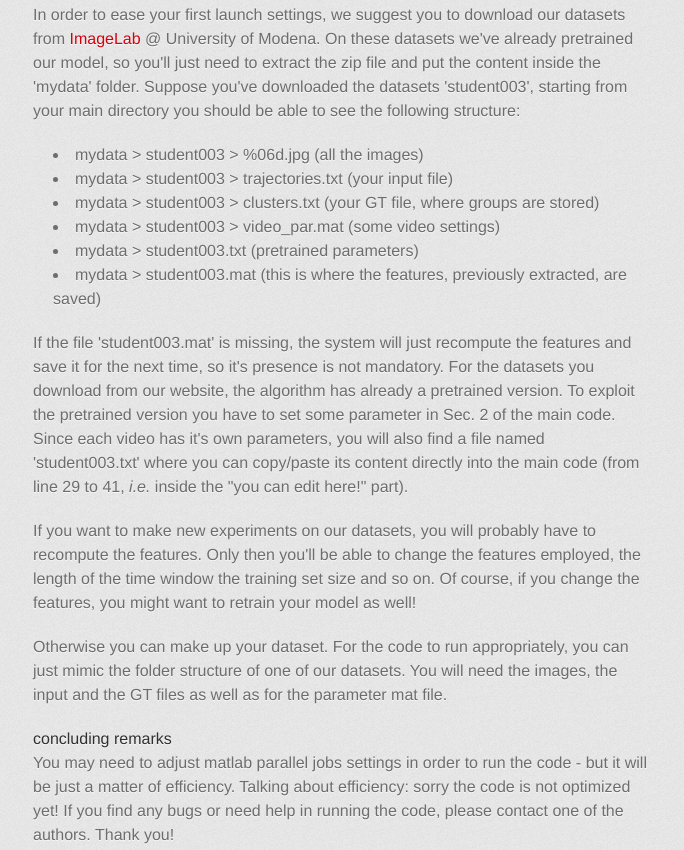
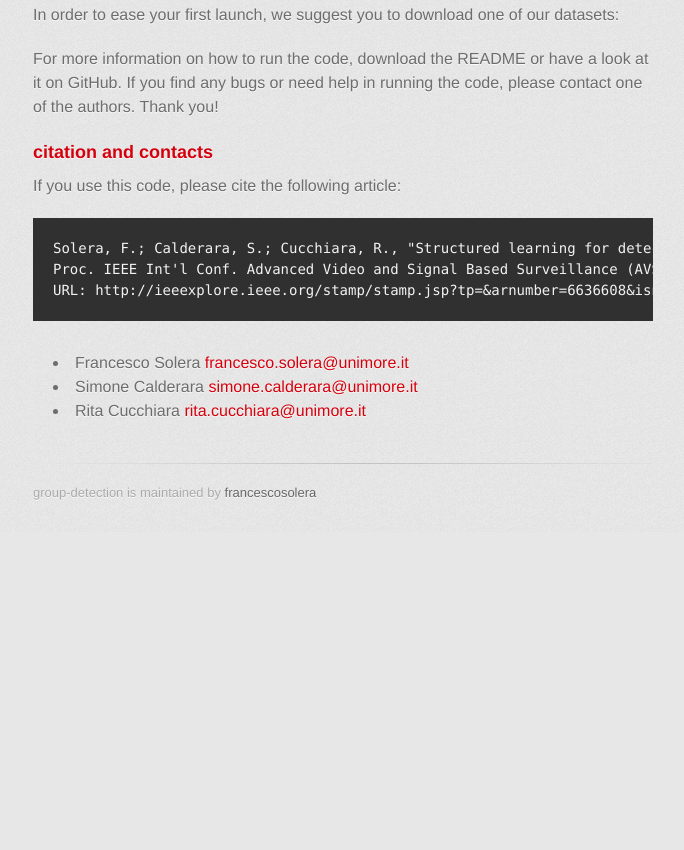
Before and after one commit to francescosolera/group-detection, a plain HTML site: page index.html in a window 1280 px wide. Shown: the part 1050-1900 px from the top of the page, without its empty margins (297-981 px from the left). After the commit the page ends 1582 px from the top, so only its background shows below. Drawn offline with Linux system fonts and the light colour scheme; a web font is replaced by a local one.

Commit message:
Update index.html

```diff
--- a/index.html
+++ b/index.html
@@ -19,7 +19,7 @@
 
         <header>
           <h1>group-detection</h1>
-          <h2>structured learning for social group detection</h2>
+          <h2>structured learning for social group detection in crowds</h2>
         </header>
 
         <section id="downloads" class="clearfix">
@@ -41,25 +41,13 @@ In this work, we propose a novel algorithm for detecting social groups in crowds
 
 <p>If you download this code you're half way ready to run it yourself! You'll first need to fetch some data as well.</p>
 
-<p>In order to ease your first launch settings, we suggest you to download our datasets from <a href="http://goo.gl/st1q3C">ImageLab</a> @ University of Modena. On these datasets we've already pretrained our model, so you'll just need to extract the zip file and put the content inside the 'mydata' folder. Suppose you've downloaded the datasets 'student003', starting from your main directory you should be able to see the following structure:</p>
+<p>In order to ease your first launch, we suggest you to download one of our datasets:</p>
 
-<ul>
-<li>mydata &gt; student003 &gt; %06d.jpg (all the images)</li>
-<li>mydata &gt; student003 &gt; trajectories.txt (your input file)</li>
-<li>mydata &gt; student003 &gt; clusters.txt (your GT file, where groups are stored)</li>
-<li>mydata &gt; student003 &gt; video_par.mat (some video settings)</li>
-<li>mydata &gt; student003.txt (pretrained parameters)</li>
-<li>mydata &gt; student003.mat (this is where the features, previously extracted, are saved)</li>
-</ul><p>If the file 'student003.mat' is missing, the system will just recompute the features and save it for the next time, so it's presence is not mandatory. For the datasets you download from our website, the algorithm has already a pretrained version. To exploit the pretrained version you have to set some parameter in Sec. 2 of the main code. Since each video has it's own parameters, you will also find a file named 'student003.txt' where you can copy/paste its content directly into the main code (from line 29 to 41, <em>i.e.</em> inside the "you can edit here!" part).</p>
 
-<p>If you want to make new experiments on our datasets, you will probably have to recompute the features. Only then you'll be able to change the features employed, the length of the time window the training set size and so on. Of course, if you change the features, you might want to retrain your model as well!</p>
 
-<p>Otherwise you can make up your dataset. For the code to run appropriately, you can just mimic the folder structure of one of our datasets. You will need the images, the input and the GT files as well as for the parameter mat file.</p>
 
-<h5>
-<a name="concluding-remarks" class="anchor" href="#concluding-remarks"><span class="octicon octicon-link"></span></a>concluding remarks</h5>
+<p>For more information on how to run the code, download the README or have a look at it on GitHub. If you find any bugs or need help in running the code, please contact one of the authors. Thank you!</p>
 
-<p>You may need to adjust matlab parallel jobs settings in order to run the code - but it will be just a matter of efficiency. Talking about efficiency: sorry the code is not optimized yet! If you find any bugs or need help in running the code, please contact one of the authors. Thank you!</p>
 
 <h3>
 <a name="citation-and-contacts" class="anchor" href="#citation-and-contacts"><span class="octicon octicon-link"></span></a>citation and contacts</h3>
@@ -83,7 +71,6 @@ URL: http://ieeexplore.ieee.org/stamp/stamp.jsp?tp=&amp;arnumber=6636608&amp;isn
 
         <footer>
           group-detection is maintained by <a href="https://github.com/francescosolera">francescosolera</a><br>
-          This page was generated by <a href="http://pages.github.com">GitHub Pages</a>. Tactile theme by <a href="https://twitter.com/jasonlong">Jason Long</a>.
         </footer>
 
 
```
